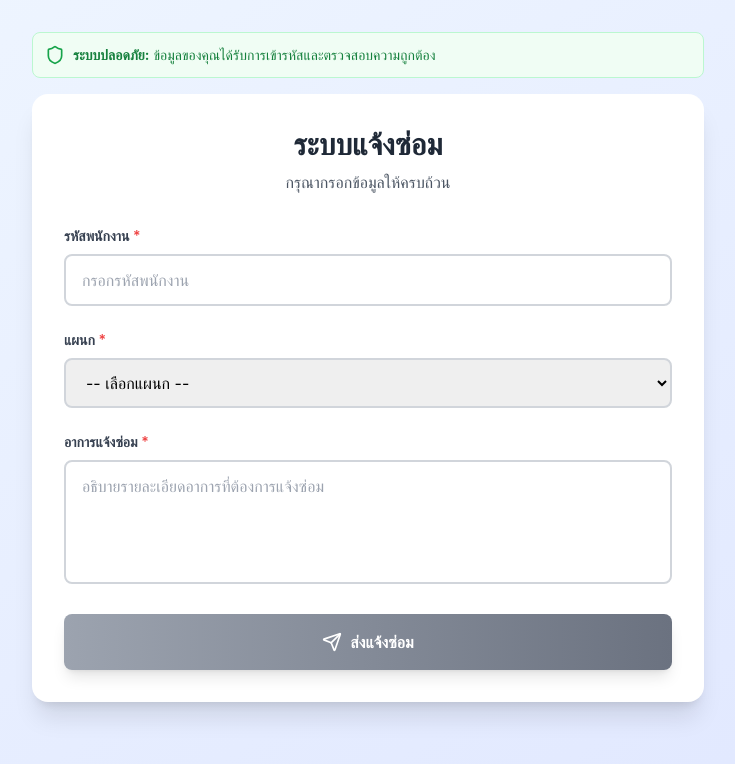
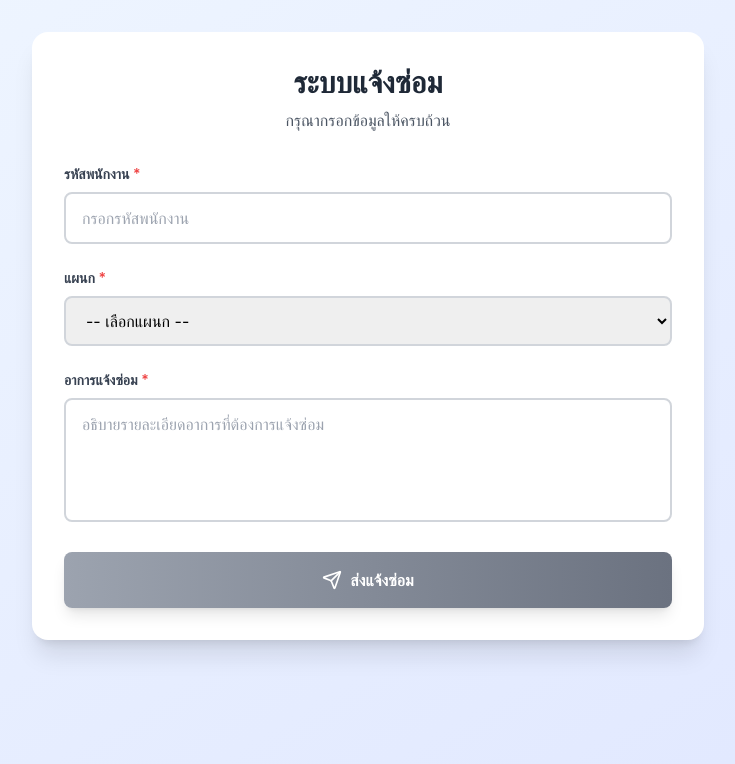
Before and after one commit to WhiteRoses1998/report-sys, a React (Create React App) app: page / in a window 1280 px wide. Shown: the top 764 px of the page, without its empty margins (272-1007 px from the left). Built offline with nearby package versions, Linux system fonts and the light colour scheme.

Commit message:
del banner

```diff
--- a/src/App.js
+++ b/src/App.js
@@ -241,14 +241,6 @@ const RepairForm = () => {
   return (
     <div className="min-h-screen bg-gradient-to-br from-blue-50 to-indigo-100 py-8 px-4">
       <div className="max-w-2xl mx-auto">
-        {/* Security Badge */}
-        <div className="mb-4 bg-green-50 border border-green-200 rounded-lg p-3 flex items-center gap-2">
-          <Shield className="w-5 h-5 text-green-600" />
-          <p className="text-sm text-green-700">
-            <strong>ระบบปลอดภัย:</strong> ข้อมูลของคุณได้รับการเข้ารหัสและตรวจสอบความถูกต้อง
-          </p>
-        </div>
-
         <div className="bg-white rounded-2xl shadow-xl p-8">
           <div className="text-center mb-8">
             <h1 className="text-3xl font-bold text-gray-800 mb-2">ระบบแจ้งซ่อม</h1>
```
